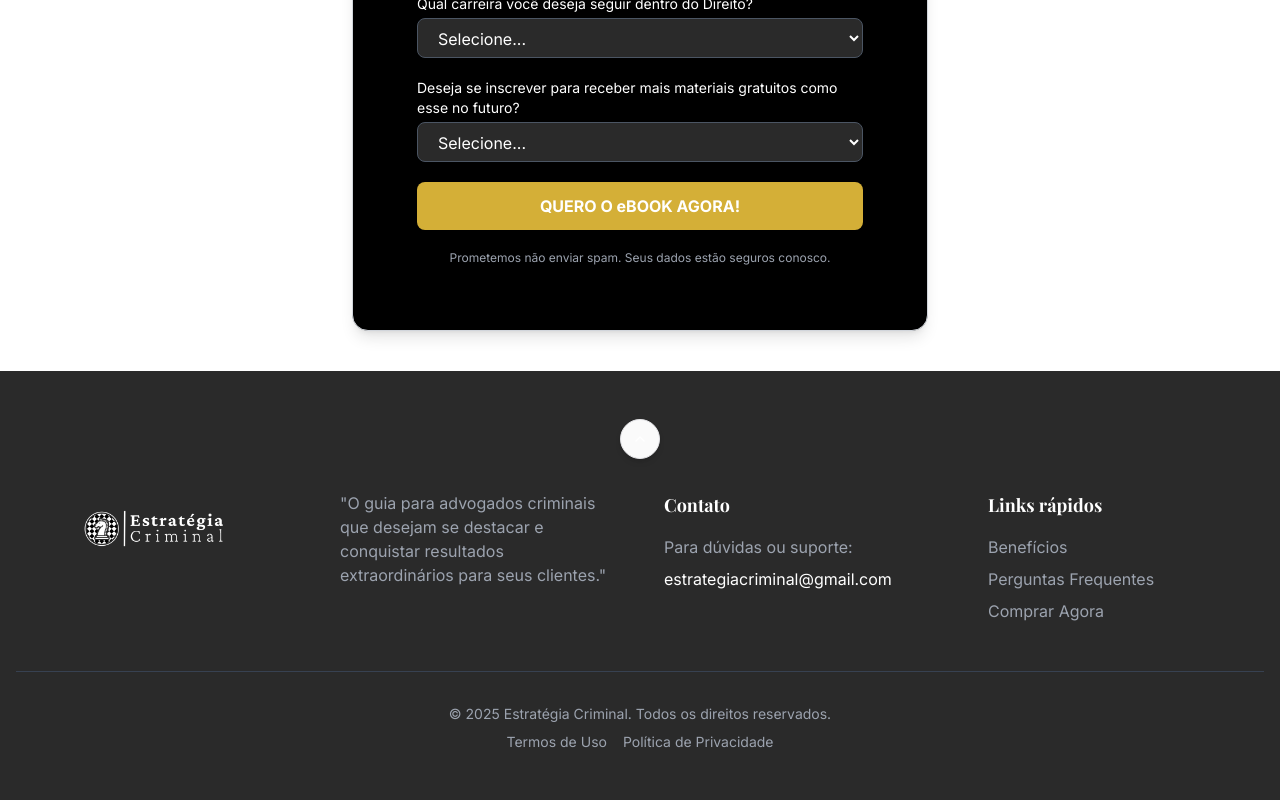
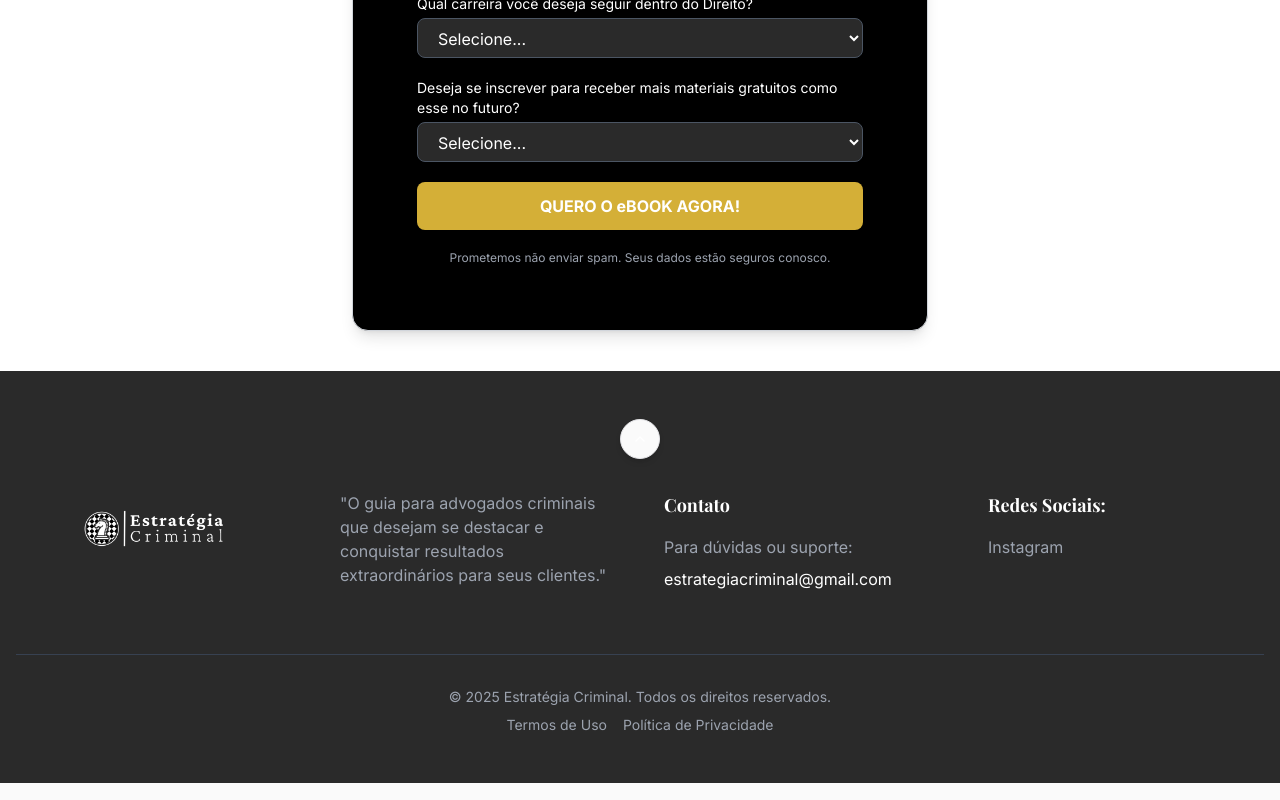
Before and after one commit to leticiamgoes/EC, a React (Vite) app: page / in a window 1280 px wide. Shown: the part 2805-3605 px from the top of the page. Built offline with nearby package versions, Linux system fonts and the light colour scheme.

Commit message:
instagram

```diff
--- a/src/components/Footer.tsx
+++ b/src/components/Footer.tsx
@@ -55,23 +55,14 @@ export default function Footer() {
 
           {/* Coluna 3: Links rápidos */}
           <div>
-            <h4 className="font-bold text-lg mb-4">Links rápidos</h4>
+            <h4 className="font-bold text-lg mb-4">Redes Sociais:</h4>
             <ul className="space-y-2 text-gray-400">
               <li>
-                <a href="#beneficios" className="hover:text-gold-DEFAULT transition-colors">
-                  Benefícios
+                <a href="https://www.instagram.com/estrategia_criminal/" className="hover:text-gold-DEFAULT transition-colors">
+                  Instagram
                 </a>
               </li>
-              <li>
-                <a href="#perguntas" className="hover:text-gold-DEFAULT transition-colors">
-                  Perguntas Frequentes
-                </a>
-              </li>
-              <li>
-                <a href="#comprar" className="hover:text-gold-DEFAULT transition-colors">
-                  Comprar Agora
-                </a>
-              </li>
+
             </ul>
           </div>
 
```
